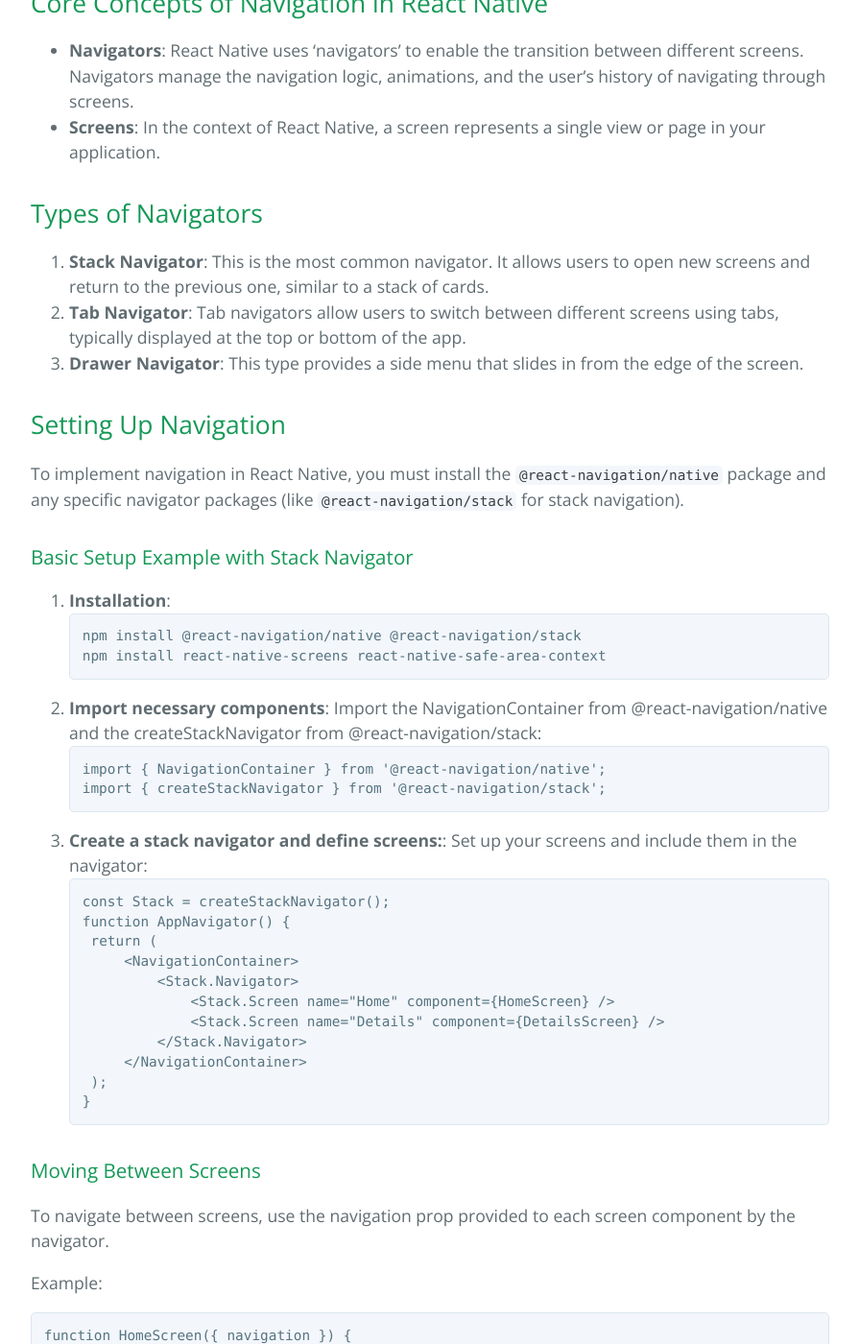
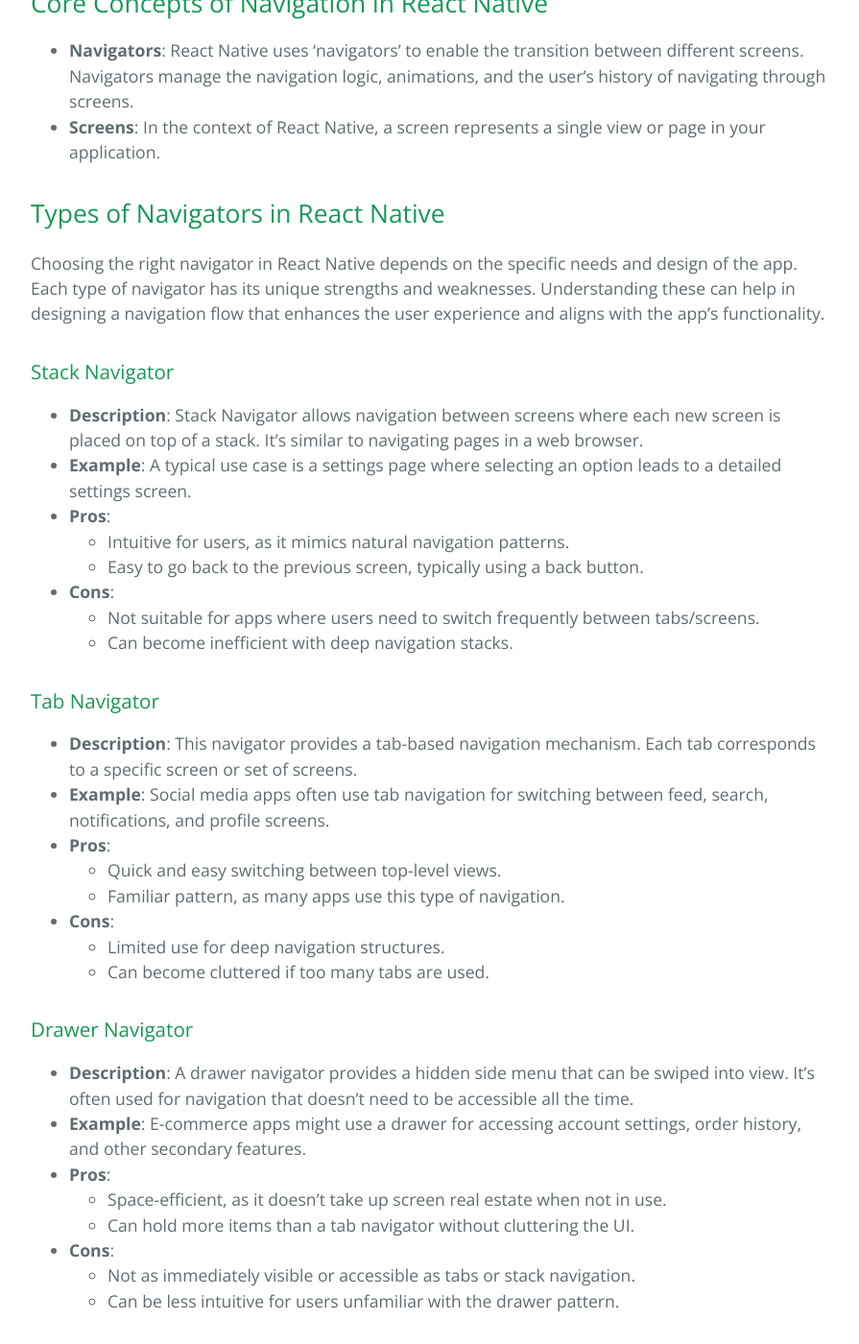
Before and after one commit to learning-software-engineering/learning-software-engineering.github.io, a Jekyll site: the page built from Topics/Tech_Stacks/Navigating in React Native.md, in a window 1280 px wide and 1400 px high, scrolled down 607 px. Shown: the whole window at 96% size, without its empty margins (192-1087 px from the left). Built offline with Jekyll 4.4.1, drawn with Linux system fonts in a browser that asks for light colours; our own code applies the rules of GitHub Pages for plain Markdown files.

Commit message:
Expanded on Navigator Type Section

```diff
--- a/Topics/Tech_Stacks/Navigating in React Native.md
+++ b/Topics/Tech_Stacks/Navigating in React Native.md
@@ -7,10 +7,38 @@
 - **Navigators**: React Native uses 'navigators' to enable the transition between different screens. Navigators manage the navigation logic, animations, and the user's history of navigating through screens.
 - **Screens**: In the context of React Native, a screen represents a single view or page in your application.
 
-## Types of Navigators
-1. **Stack Navigator**: This is the most common navigator. It allows users to open new screens and return to the previous one, similar to a stack of cards.
-2. **Tab Navigator**: Tab navigators allow users to switch between different screens using tabs, typically displayed at the top or bottom of the app.
-3. **Drawer Navigator**: This type provides a side menu that slides in from the edge of the screen.
+## Types of Navigators in React Native
+Choosing the right navigator in React Native depends on the specific needs and design of the app. Each type of navigator has its unique strengths and weaknesses. Understanding these can help in designing a navigation flow that enhances the user experience and aligns with the app's functionality.
+
+### Stack Navigator
+- **Description**: Stack Navigator allows navigation between screens where each new screen is placed on top of a stack. It's similar to navigating pages in a web browser.
+- **Example**: A typical use case is a settings page where selecting an option leads to a detailed settings screen.
+- **Pros**:
+  - Intuitive for users, as it mimics natural navigation patterns.
+  - Easy to go back to the previous screen, typically using a back button.
+- **Cons**:
+  - Not suitable for apps where users need to switch frequently between tabs/screens.
+  - Can become inefficient with deep navigation stacks.
+
+### Tab Navigator
+- **Description**: This navigator provides a tab-based navigation mechanism. Each tab corresponds to a specific screen or set of screens.
+- **Example**: Social media apps often use tab navigation for switching between feed, search, notifications, and profile screens.
+- **Pros**:
+  - Quick and easy switching between top-level views.
+  - Familiar pattern, as many apps use this type of navigation.
+- **Cons**:
+  - Limited use for deep navigation structures.
+  - Can become cluttered if too many tabs are used.
+
+### Drawer Navigator
+- **Description**: A drawer navigator provides a hidden side menu that can be swiped into view. It's often used for navigation that doesn't need to be accessible all the time.
+- **Example**: E-commerce apps might use a drawer for accessing account settings, order history, and other secondary features.
+- **Pros**:
+  - Space-efficient, as it doesn't take up screen real estate when not in use.
+  - Can hold more items than a tab navigator without cluttering the UI.
+- **Cons**:
+  - Not as immediately visible or accessible as tabs or stack navigation.
+  - Can be less intuitive for users unfamiliar with the drawer pattern.
 
 ## Setting Up Navigation
 To implement navigation in React Native, you must install the `@react-navigation/native` package and any specific navigator packages (like `@react-navigation/stack` for stack navigation).
```
